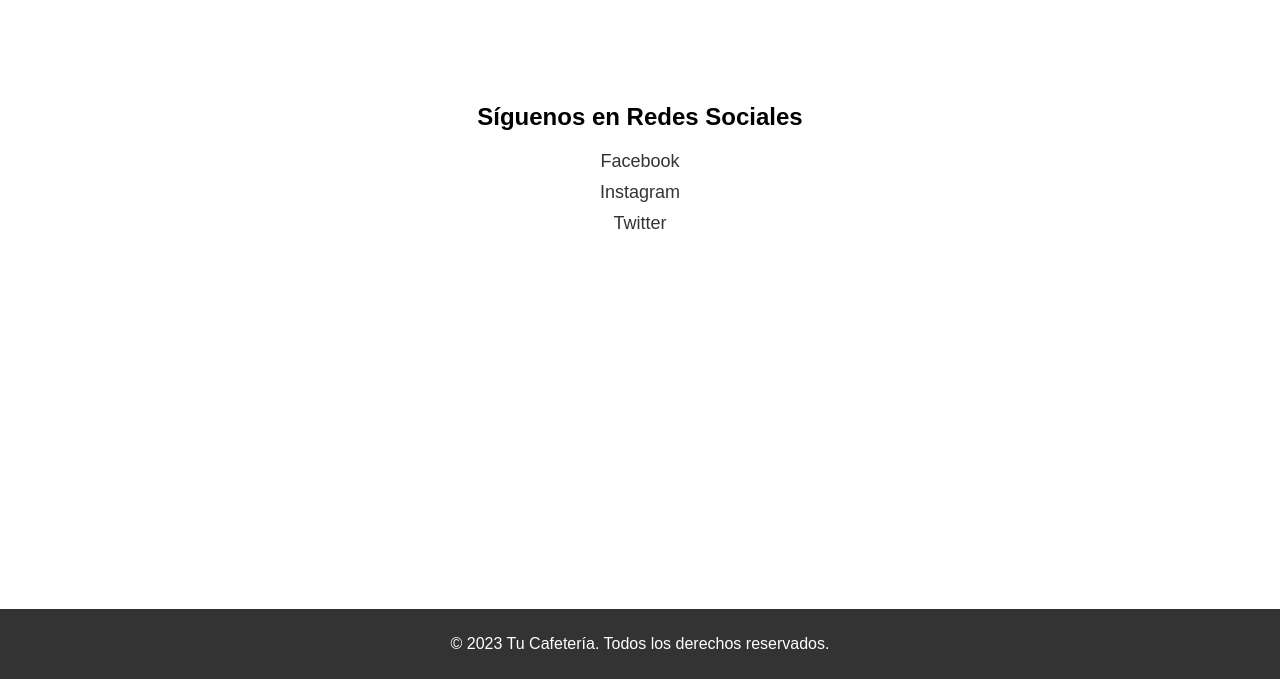
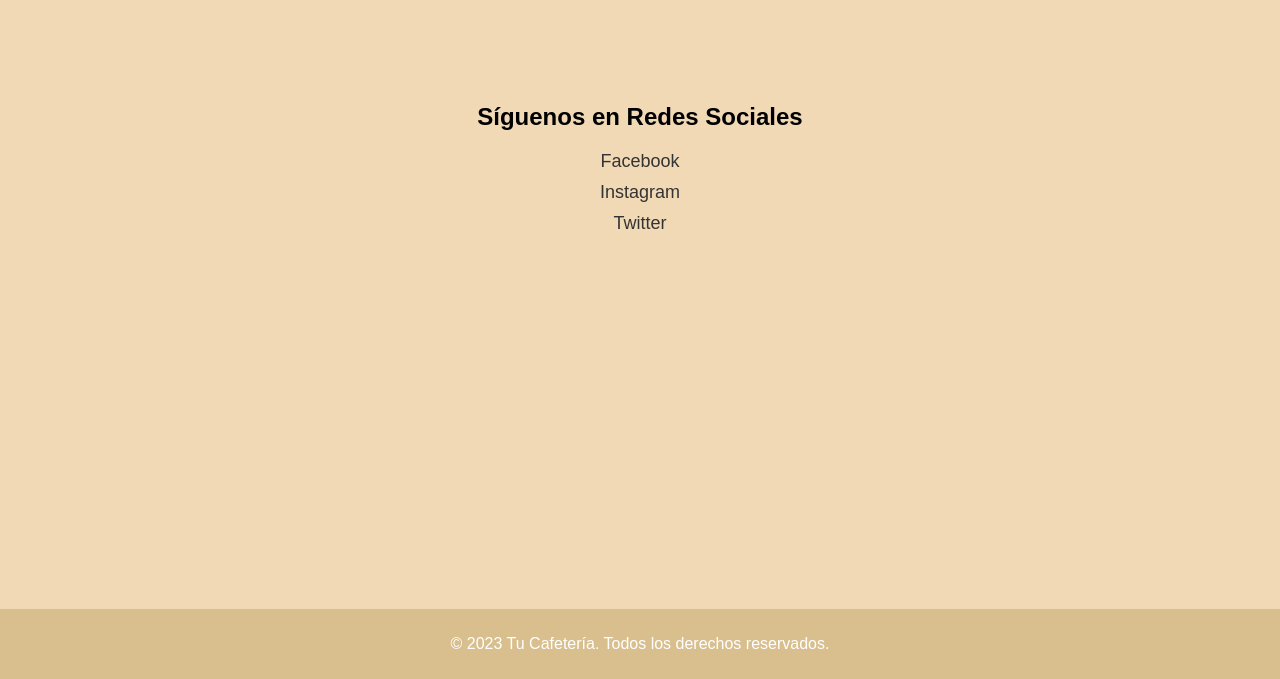
Before and after one commit to boniscontro22/Proyecto-final-Boniscontro-Octavio, a plain HTML site: page pages/redes.html in a window 1280 px wide. Shown: the part 121-800 px from the top of the page. Drawn offline with Linux system fonts and the light colour scheme.

Commit message:
se agrego iconos en la pestaña y un logo debajo del menu

```diff
--- a/css/redes.css
+++ b/css/redes.css
@@ -1,10 +1,11 @@
 body {
-    font-family: Arial, sans-serif;
+    font-family: Arial,'Franklin Gothic Medium', 'Arial Narrow', Arial, sans-serif;
     margin: 0;
     padding: 0;
     display: flex;
     flex-direction: column;
     min-height: 100vh;
+    background-color:#F2D9B6 ;
   }
 
   header, main {
@@ -39,11 +40,11 @@ body {
 
   .social-links ul li a:hover {
     transform: scale(1.1);
-    color: #ff6b6b;
+    color: #A64C25 ;
   }
 
   footer {
-    background-color: #333;
+    background-color: #D9BF8E;
     color: #fff;
     padding: 10px;
     margin-top: auto;
--- a/pages/redes.html
+++ b/pages/redes.html
@@ -3,6 +3,7 @@
 <head>
   <meta charset="UTF-8">
   <meta name="viewport" content="width=device-width, initial-scale=1.0">
+  <link rel="shortcut icon" href="../imagenes/icono/coffee_808778.png" type="icono">
   <title>Promoción de Redes Sociales</title>
   <link rel="stylesheet" href="../css/redes.css">
 </head>
--- a/scss/estilo.scss
+++ b/scss/estilo.scss
@@ -53,7 +53,6 @@ body {
     border-radius: 5px;
     transition: background-color 0.3s ease;
   }
-
   .btn:hover {
     background-color: #555;
   }
```
Also changed, not shown: idex.html (+2 -0 lines), pages/menu.html (+1 -0 lines), css/estilo.css, imagenes/icono/coffee_808778.png (added).
